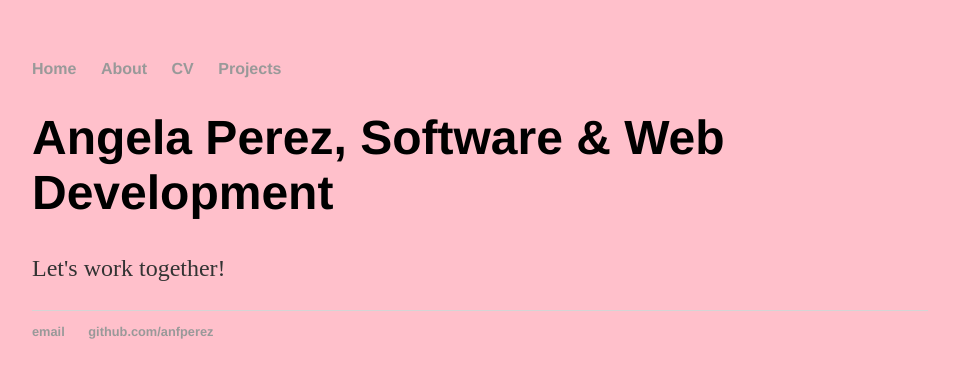
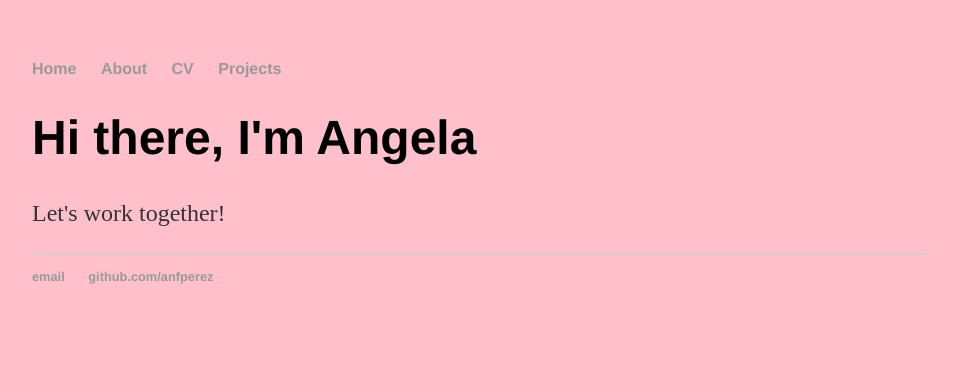
Before and after one commit to anfperez/anfperez.github.io, a Jekyll site: the page built from index.html, in a window 1280 px wide. Shown: the top 378 px of the page, without its empty margins (160-1119 px from the left). Built offline with Jekyll 4.4.1, drawn with Linux system fonts in a browser that asks for light colours.

Commit message:
made some minor changes

```diff
--- a/_layouts/default.html
+++ b/_layouts/default.html
@@ -11,7 +11,7 @@
 	        		<li><a href="/">Home</a></li>
 		        	<li><a href="/about">About</a></li>
 	        		<li><a href="/cv">CV</a></li>
-	        		<li><a href="/blog">Projects</a></li>
+	        		<li><a href="/projects">Projects</a></li>
 	    		</ul>
 			</nav>
 			<div class="container">
--- a/index.html
+++ b/index.html
@@ -1,8 +1,8 @@
 ---
 layout: default
-title: Hank Quinlan, Horrible Cop
+title: Angela Perez, Developer
 ---
 <div class="blurb">
-	<h1>Angela Perez, Software & Web Development</h1>
+	<h1>Hi there, I'm Angela</h1>
 	<p>Let's work together!</p>
-</div><!-- /.blurb -->
+</div>
```
